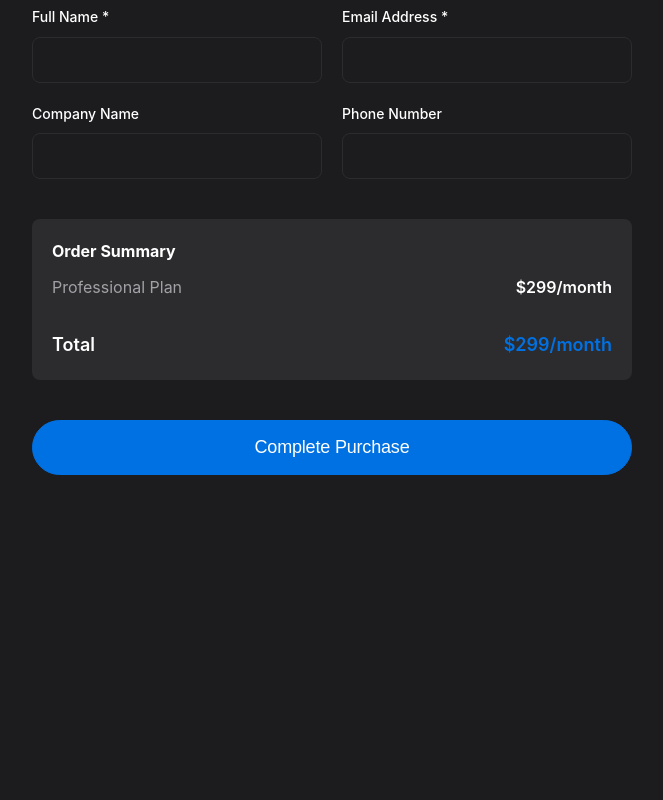
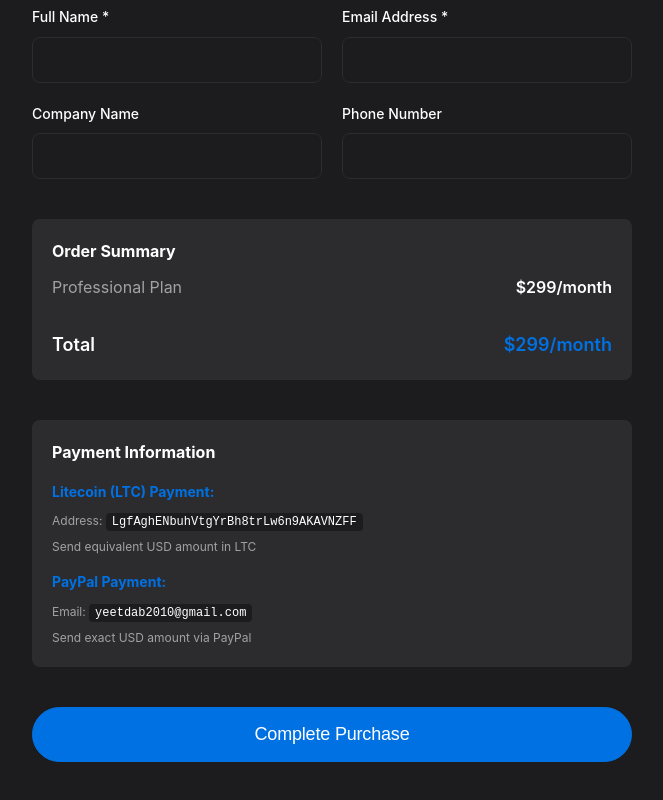
Before and after one commit to Zivet-svg/braiden-server, a React (Vite) app: page /checkout in a window 1280 px wide. Shown: the part 887-1687 px from the top of the page, without its empty margins (308-971 px from the left). Before the commit the page ends 1482 px from the top, so only its background shows below. Built offline with nearby package versions, Linux system fonts and the light colour scheme.

Commit message:
Fix Vercel routing 404 errors and add LTC/PayPal payment options to checkout

```diff
--- a/src/pages/Checkout.tsx
+++ b/src/pages/Checkout.tsx
@@ -50,7 +50,23 @@ function Checkout() {
 
   const handleSubmit = (e: React.FormEvent<HTMLFormElement>) => {
     e.preventDefault()
-    // Handle form submission here
+
+    // Show payment options
+    const plan = plans[selectedPlan as keyof Plans]
+    const price = typeof plan.price === 'number' ? plan.price : 'Custom'
+
+    alert(`Payment Options for ${plan.name} Plan ($${price}):
+
+Litecoin (LTC) Payment:
+Address: LgfAghENbuhVtgYrBh8trLw6n9AKAVNZFF
+Amount: $${price} USD equivalent in LTC
+
+PayPal Payment:
+Email: yeetdab2010@gmail.com
+Amount: $${price} USD
+
+Please send payment and contact us with your transaction details.`)
+
     console.log('Form submitted:', { plan: selectedPlan, ...formData })
   }
 
@@ -226,6 +242,20 @@ function Checkout() {
                 </div>
               </div>
 
+              <div style={{marginTop: '20px', padding: '20px', backgroundColor: '#2c2c2e', borderRadius: '8px'}}>
+                <h4 style={{color: 'var(--white)', marginBottom: '15px', fontSize: '16px'}}>Payment Information</h4>
+                <div style={{marginBottom: '15px'}}>
+                  <h5 style={{color: 'var(--primary-blue)', marginBottom: '8px', fontSize: '14px'}}>Litecoin (LTC) Payment:</h5>
+                  <p style={{color: '#a1a1a6', fontSize: '12px', marginBottom: '5px'}}>Address: <code style={{backgroundColor: '#1c1c1e', padding: '2px 6px', borderRadius: '4px', color: 'var(--white)'}}>LgfAghENbuhVtgYrBh8trLw6n9AKAVNZFF</code></p>
+                  <p style={{color: '#a1a1a6', fontSize: '12px'}}>Send equivalent USD amount in LTC</p>
+                </div>
+                <div>
+                  <h5 style={{color: 'var(--primary-blue)', marginBottom: '8px', fontSize: '14px'}}>PayPal Payment:</h5>
+                  <p style={{color: '#a1a1a6', fontSize: '12px', marginBottom: '5px'}}>Email: <code style={{backgroundColor: '#1c1c1e', padding: '2px 6px', borderRadius: '4px', color: 'var(--white)'}}>yeetdab2010@gmail.com</code></p>
+                  <p style={{color: '#a1a1a6', fontSize: '12px'}}>Send exact USD amount via PayPal</p>
+                </div>
+              </div>
+
               <button
                 type="submit"
                 className="btn btn-primary btn-lg"
```
Also changed, not shown: vercel.json (added).
